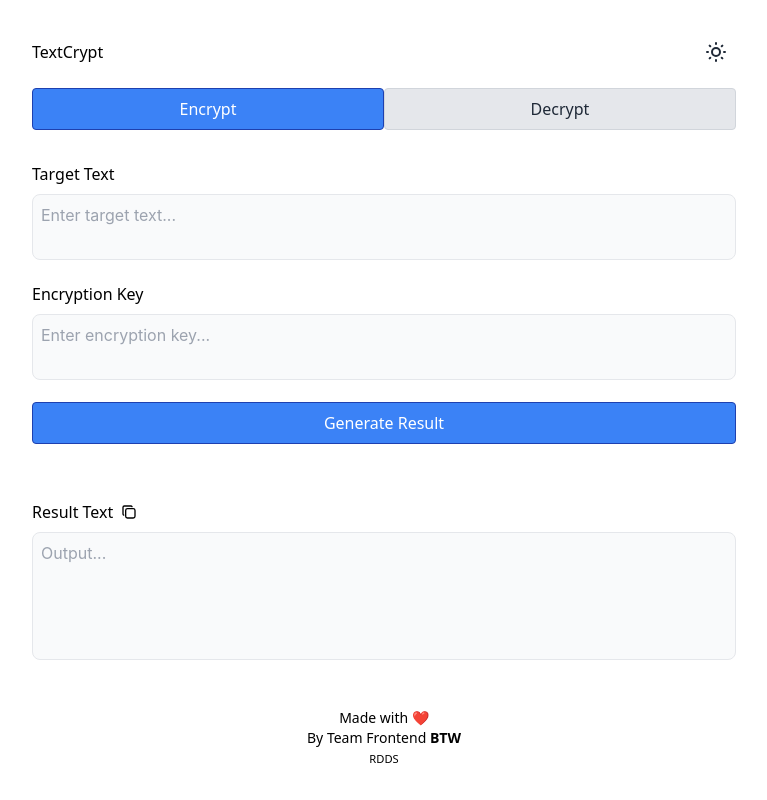
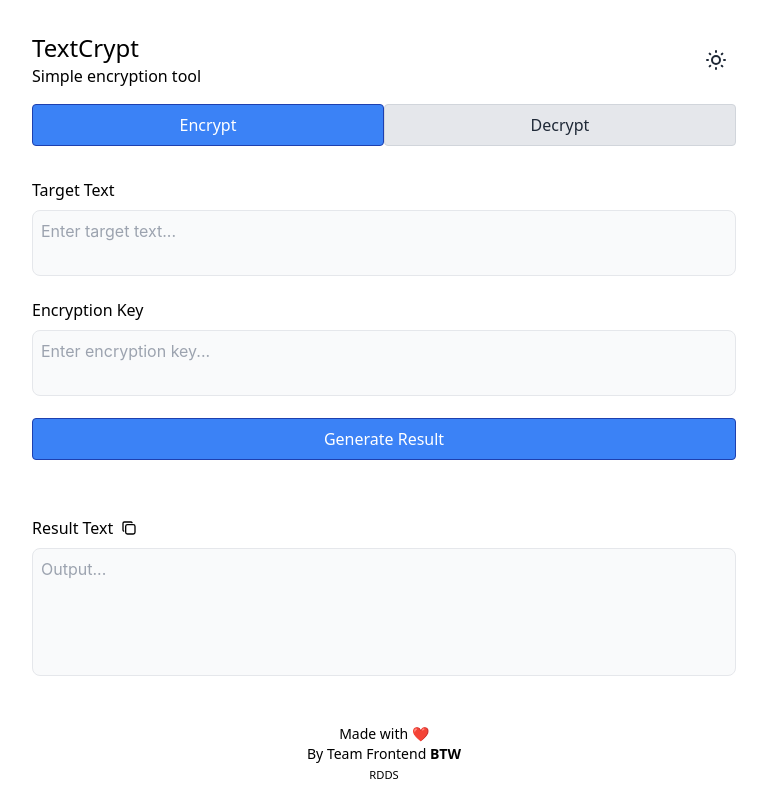
Before and after one commit to sagetamerta/encrypt-decrypt-tools, a Next.js app: page / in a window 1280 px wide. Shown: the whole page, without its empty margins (256-1023 px from the left). Built offline with nearby package versions, Linux system fonts and the light colour scheme.

Commit message:
Refactor header component and update landing page layout

```diff
--- a/pages/index.tsx
+++ b/pages/index.tsx
@@ -9,7 +9,7 @@ import CopyToClipboard from 'react-copy-to-clipboard'
 import { IconCopy } from '@tabler/icons-react'
 import toast from 'react-hot-toast'
 import CreatorFooter from '@/components/footer/CreatorFooter'
-import Header from '@/components/header/Header'
+import ThemeToggle from '@/components/theme/ThemeToggle'
 
 const formSchema = Yup.object().shape({
   target_text: Yup.string().required('Target Text is required'),
@@ -65,7 +65,13 @@ const LandingPage = () => {
       <SEO title="TextCrypt | Encryption and Decryption Tools" />
       <main className="flex flex-col justify-center items-center">
         <section className="min-w-[375px] md:min-w-[768px] p-4 md:p-8 rounded">
-          <Header />
+          <div className={clsx('flex justify-between items-center mb-4')}>
+            <div>
+              <h1 className={clsx('text-2xl')}>TextCrypt</h1>
+              <p>Simple encryption tool</p>
+            </div>
+            <ThemeToggle />
+          </div>
           {/* Toggle button encrypt or decrypt */}
           <div className="flex justify-between mb-8">
             {modeOptions.map((option) => {
--- a/src/components/header/Header.tsx
+++ /dev/null
@@ -1,13 +0,0 @@
-import clsx from 'clsx'
-import ThemeToggle from '../theme/ThemeToggle'
-
-const Header = () => {
-  return (
-    <div className={clsx('flex justify-between items-center mb-4')}>
-      <h1 className="text-3xl font-bold">TextCrypt</h1>
-      <ThemeToggle />
-    </div>
-  )
-}
-
-export default Header
```
